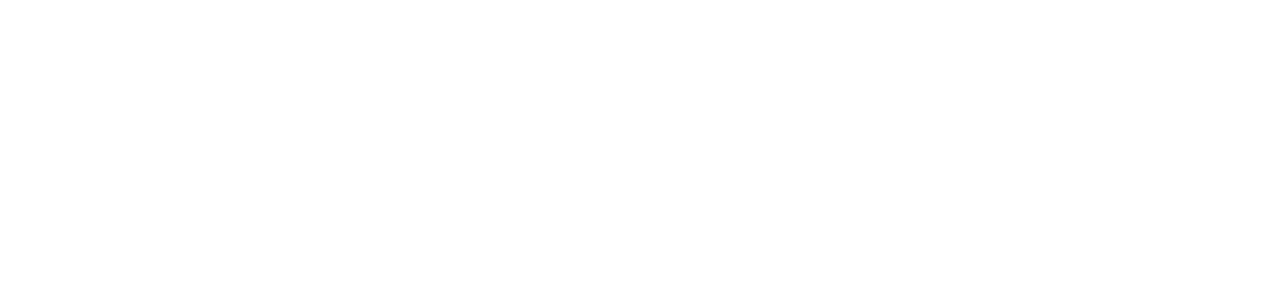
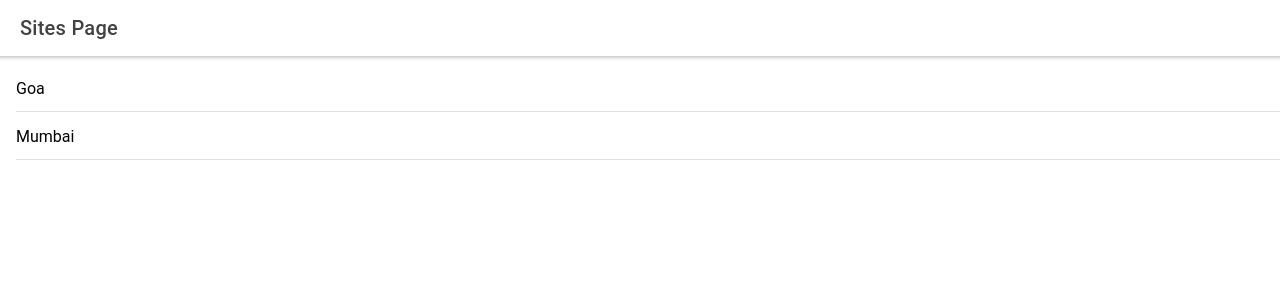
Before and after one commit to FireBall1207/Expense, a React (Create React App) app: page /SitePage in a window 1280 px wide. Shown: the top 300 px of the page. Built offline with nearby package versions, Linux system fonts and the light colour scheme; the HTML template or start-up script is replaced by a standard one.

Commit message:
Fixed the router problem

```diff
--- a/src/App.tsx
+++ b/src/App.tsx
@@ -4,6 +4,7 @@
 import { IonReactRouter } from '@ionic/react-router';
 import Home from './pages/Home';
 import Site from './pages/Site';
+import SitePage from './pages/SitePage';
 /* Core CSS required for Ionic components to work properly */
 import '@ionic/react/css/core.css';
 
@@ -29,6 +30,7 @@
       <IonRouterOutlet>
         <Route path="/home" component={Home} exact={true} />
         <Route path="/site" component={Site} exact={true}/>
+        <Route path="/SitePage" component={SitePage} exact={true}/>
         <Route exact path="/" render={() => <Redirect to="/home" />} />
       </IonRouterOutlet>
     </IonReactRouter>
--- a/src/pages/Tab3.tsx
+++ b/src/pages/Tab3.tsx
@@ -1,7 +1,7 @@
-import { IonAvatar,IonRouterOutlet, IonContent, IonHeader, IonItem, IonLabel, IonList, IonPage, IonTitle, IonToolbar, useIonViewWillEnter, IonItemSliding, IonItemOptions, IonItemOption, IonTabButton, IonButton } from '@ionic/react';
+import { IonAvatar, IonRouterOutlet, IonContent, IonHeader, IonItem, IonLabel, IonList, IonPage, IonTitle, IonToolbar, useIonViewWillEnter, IonItemSliding, IonItemOptions, IonItemOption, IonTabButton, IonButton } from '@ionic/react';
 import React from 'react';
 import { IonReactRouter } from '@ionic/react-router';
-import { Route } from 'react-router';
+import { Route, Redirect } from 'react-router';
 import SitePage from './SitePage';
 // interface Site {
 //     name: string;
@@ -9,10 +9,13 @@
 // }
 
 const Tab3page: React.FC = () => {
-
     return (
         <IonPage>
             <IonReactRouter>
+                <IonRouterOutlet>
+                    <Route path="/SitePage" component={SitePage}></Route>
+                    <Redirect exact from="/tab3" to="/SitePage" />
+                </IonRouterOutlet>
                 <IonHeader>
                     <IonToolbar>
                         <IonTitle>Sites</IonTitle>
@@ -20,9 +23,6 @@
                 </IonHeader>
                 <IonContent>
                     <IonList>
-                    <IonRouterOutlet>
-                        <Route path="/SitePage" component={SitePage}></Route>
-                    </IonRouterOutlet>
                         <IonItemSliding>
                             {/* <IonButton href="/SitePage"> */}
                             <IonItem href="/SitePage">
```
Lines whose indentation alone changed are shown as unchanged.
